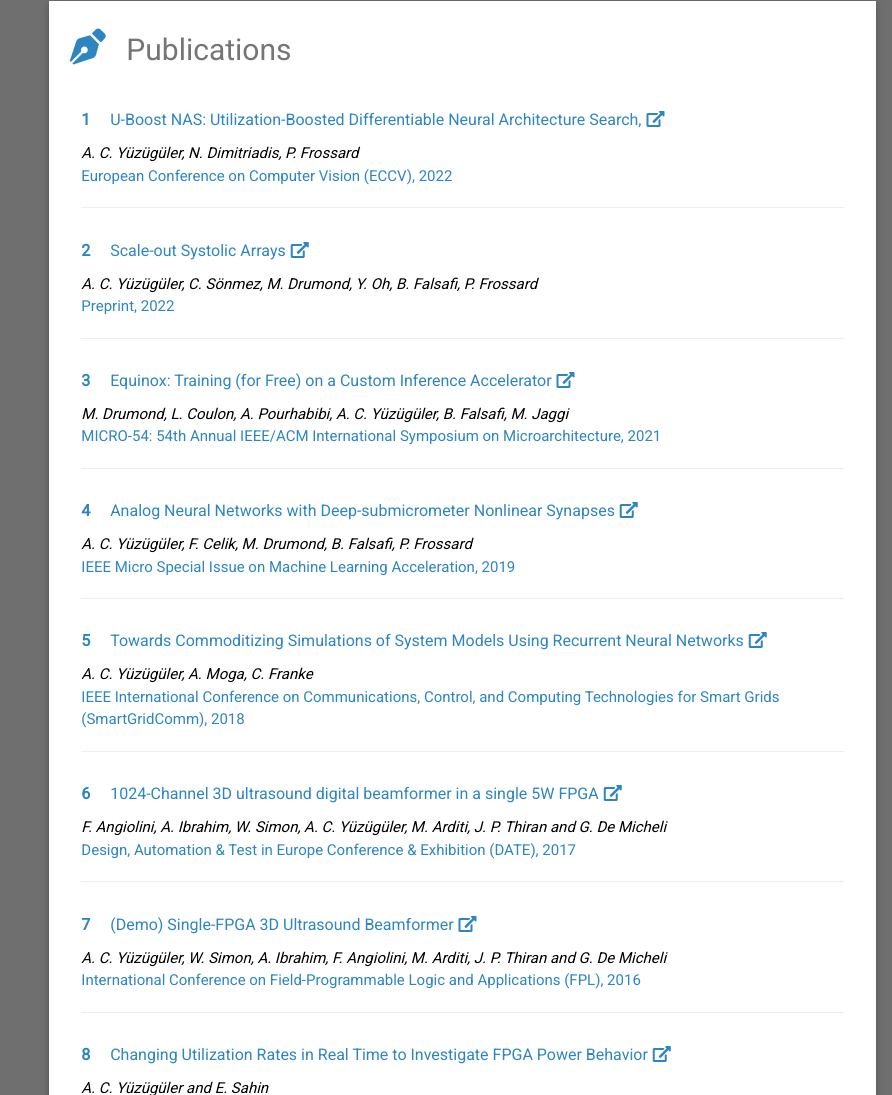
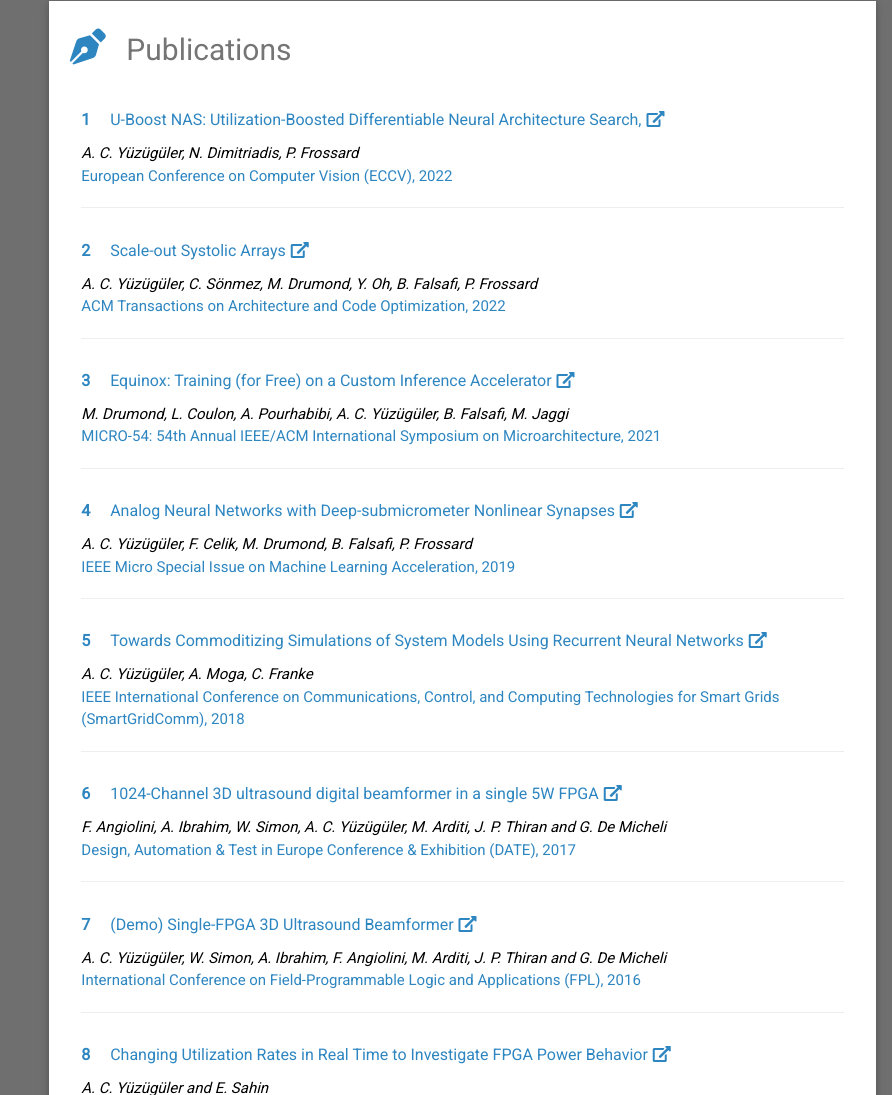
Before and after one commit to acyuzuguler/acyuzuguler.github.io, a plain HTML site: page index.html in a window 1280 px wide. Shown: the part 1755-2850 px from the top of the page, without its empty margins (388-1280 px from the left). Drawn offline with nearby package versions, Linux system fonts and the light colour scheme.

Commit message:
Change SOSA from preprint to ACM TACO

```diff
--- a/index.html
+++ b/index.html
@@ -230,7 +230,7 @@ html,body,h1,h2,h3,h4,h5,h6 {font-family: "Roboto", sans-serif}
         <div class="w3-container">
           <h6 class="mycolor"><b>2</b>&nbsp;&nbsp;&nbsp;&nbsp;&nbsp;Scale-out Systolic Arrays <a href="https://arxiv.org/abs/2203.11540" target="_blank"><i class="fas fa-external-link-alt fa-fw w3-margin-right"></i></a></h6>
           <i>A. C. Yüzügüler, C. Sönmez, M. Drumond, Y. Oh, B. Falsafi, P. Frossard</i>
-          <div class="mycolor">Preprint, 2022</div>
+          <div class="mycolor">ACM Transactions on Architecture and Code Optimization, 2022</div>
           <hr>
         </div>
 
```
Also changed, not shown: 1 other file.
